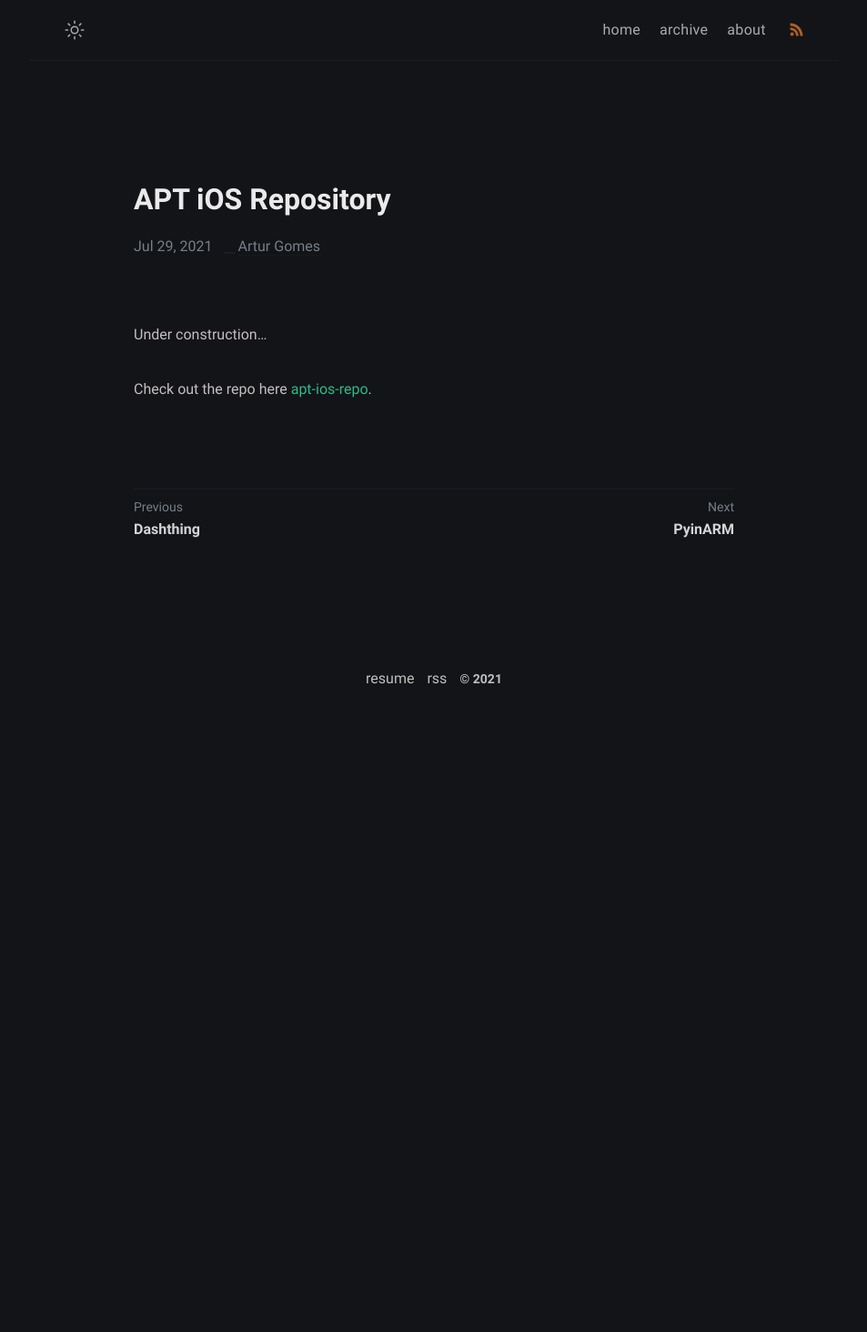
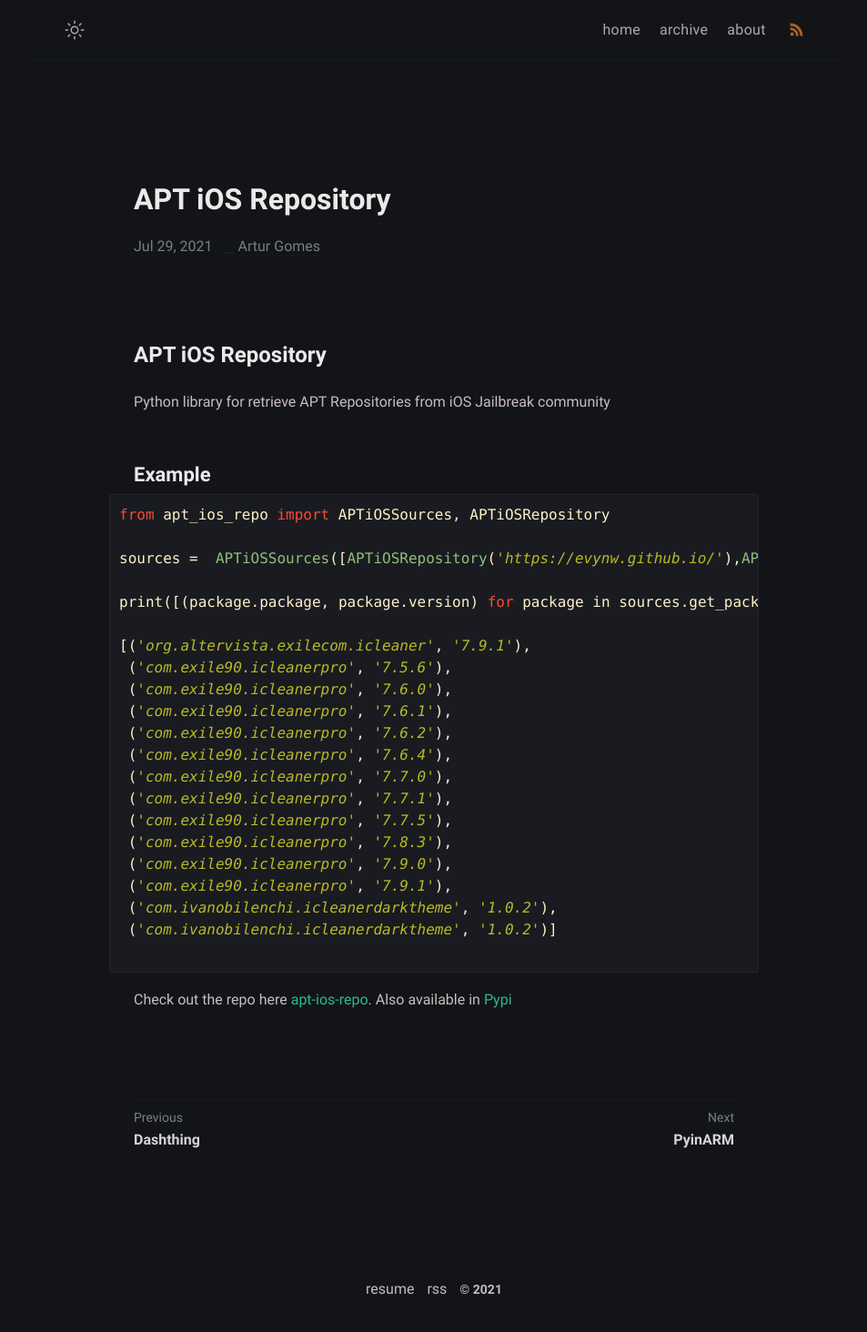
Before and after one commit to arturgoms/arturgoms.github.io, a Jekyll site: the page built from _projects/apt-ios-repo/2021-07-29-apt-ios-repo.md, in a window 1280 px wide. Shown: the whole page at 91% size, without its empty margins (163-1116 px from the left). Built offline with Jekyll 4.4.1, drawn with Linux system fonts in a browser that asks for light colours; before the commit the page ends 900 px from its top, so only the background shows below that.

Commit message:
Update apt-ios-repo page

````diff
--- a/_projects/apt-ios-repo/2021-07-29-apt-ios-repo.md
+++ b/_projects/apt-ios-repo/2021-07-29-apt-ios-repo.md
@@ -6,8 +6,36 @@ categories: python projects
 git: https://github.com/arturgoms/python-apt-ios-repo
 ---
 
-Under construction...
+# APT iOS Repository
 
+Python library for retrieve APT Repositories from iOS Jailbreak community
+
+## Example
+
+```python
+from apt_ios_repo import APTiOSSources, APTiOSRepository
+
+sources =  APTiOSSources([APTiOSRepository('https://evynw.github.io/'),APTiOSRepository('https://repo.twickd.com/'),APTiOSRepository('https://repo.packix.com/'),APTiOSRepository('http://apt.thebigboss.org/repofiles/cydia/'),APTiOSRepository('http://junesiphone.com/supersecret/'),APTiOSRepository('https://www.yourepo.com/'),APTiOSRepository('https://ryleyangus.com/repo/'),APTiOSRepository('https://sparkdev.me'),APTiOSRepository('https://repo.cpdigitaldarkroom.com/'),APTiOSRepository('https://cokepokes.github.io/'),APTiOSRepository('http://rpetri.ch/repo/'),APTiOSRepository('http://beta.unlimapps.com/'),APTiOSRepository('https://creaturecoding.com/repo/'),APTiOSRepository('http://xnu.science/repo/'),APTiOSRepository('https://cydia.angelxwind.net/'),APTiOSRepository('https://julioverne.github.io/'),APTiOSRepository('https://repo.dynastic.co/')])
+
+print([(package.package, package.version) for package in sources.get_packages_by_author('Ivano Bilenchi')])
+
+[('org.altervista.exilecom.icleaner', '7.9.1'),
+ ('com.exile90.icleanerpro', '7.5.6'),
+ ('com.exile90.icleanerpro', '7.6.0'),
+ ('com.exile90.icleanerpro', '7.6.1'),
+ ('com.exile90.icleanerpro', '7.6.2'),
+ ('com.exile90.icleanerpro', '7.6.4'),
+ ('com.exile90.icleanerpro', '7.7.0'),
+ ('com.exile90.icleanerpro', '7.7.1'),
+ ('com.exile90.icleanerpro', '7.7.5'),
+ ('com.exile90.icleanerpro', '7.8.3'),
+ ('com.exile90.icleanerpro', '7.9.0'),
+ ('com.exile90.icleanerpro', '7.9.1'),
+ ('com.ivanobilenchi.icleanerdarktheme', '1.0.2'),
+ ('com.ivanobilenchi.icleanerdarktheme', '1.0.2')]
+
+```
 Check out the repo here [apt-ios-repo][apt-ios-repo].
+Also available in [Pypi](https://pypi.org/project/apt-ios-repo/)
 
 [apt-ios-repo]: https://github.com/arturgoms/python-apt-ios-repo
````
